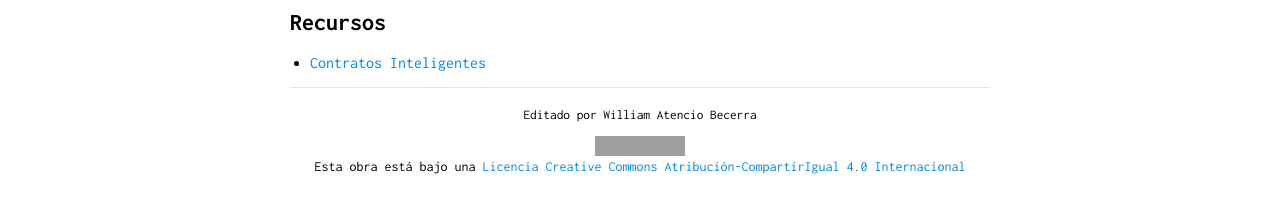
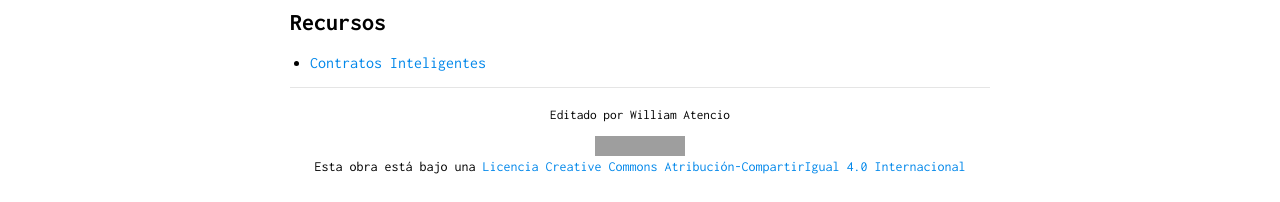
Before and after one commit to actio1680/actio1680.github.io, a Jekyll site: the page built from index.md, in a window 1280 px wide. Shown: the part 873-1075 px from the top of the page. Built offline with Jekyll 4.4.1, drawn with Linux system fonts in a browser that asks for light colours; our own code applies the rules of GitHub Pages for plain Markdown files; grey boxes are pictures that could not be loaded.

Commit message:
Update _config.yml

```diff
--- a/_config.yml
+++ b/_config.yml
@@ -9,7 +9,7 @@ tracking_id: #
 
 footer: yes
 footer_url: "https://github.com/actio1680"
-footer_text: "Editado por William Atencio Becerra"
+footer_text: "Editado por William Atencio"
 
 sass:
     style: compressed
```
